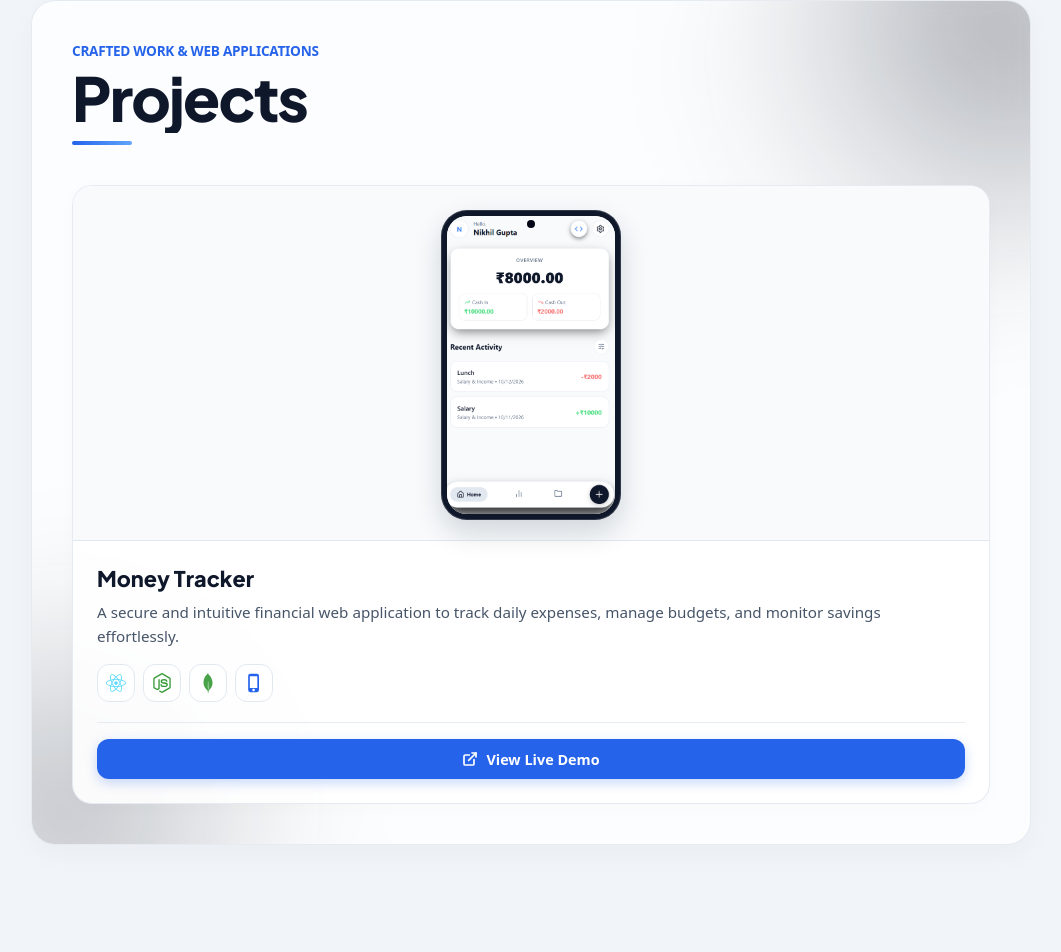
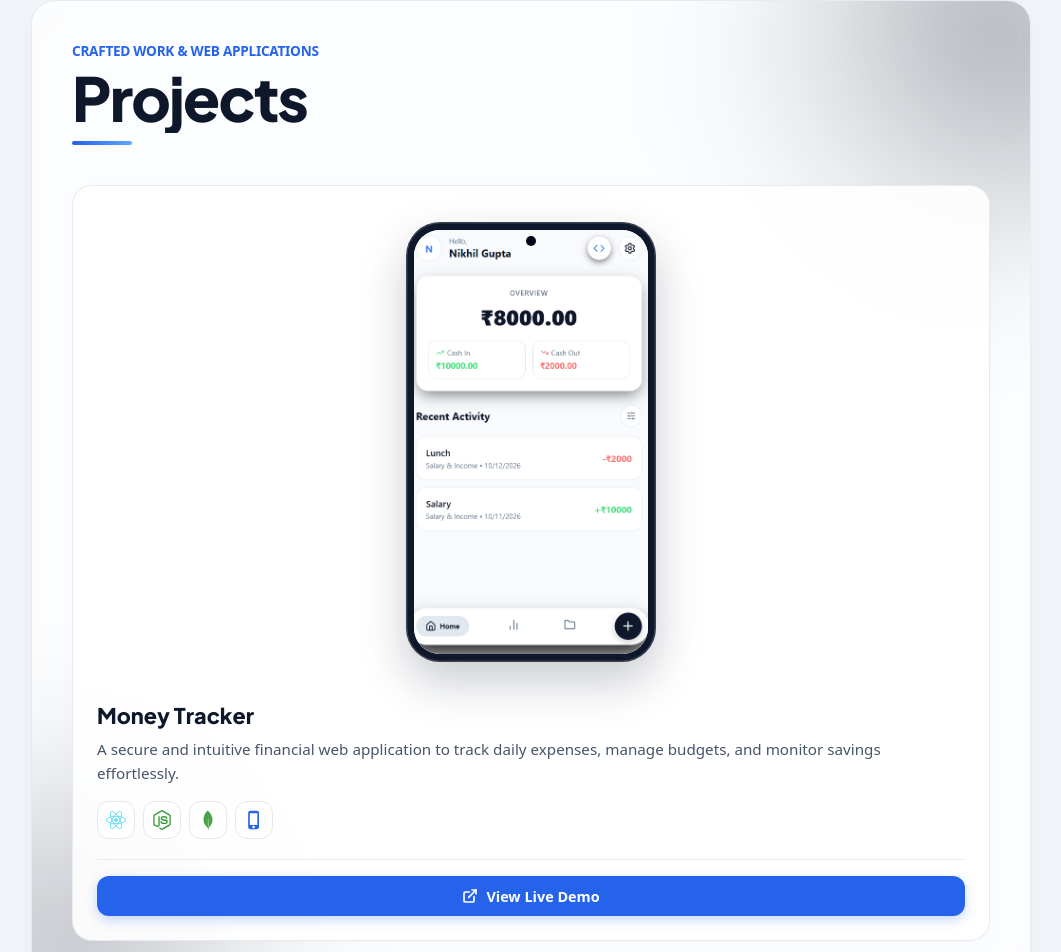
Before and after one commit to nikhildev161011-tech/My-Portfolio, a React (Vite) app: page / in a window 1280 px wide. Shown: the part 2726-3678 px from the top of the page, without its empty margins (109-1170 px from the left). Built offline with nearby package versions, Linux system fonts and the light colour scheme.

Commit message:
Update Projects.jsx

```diff
--- a/src/components/Projects.jsx
+++ b/src/components/Projects.jsx
@@ -87,6 +87,25 @@ export default function Projects() {
     }
   };
 
+  const phoneScrollVariants = {
+    hidden: {
+      opacity: 0,
+      y: 50,
+      scale: 0.9,
+      filter: "blur(6px)"
+    },
+    visible: {
+      opacity: 1,
+      y: 0,
+      scale: 1,
+      filter: "blur(0px)",
+      transition: {
+        duration: 0.85,
+        ease: [0.25, 0.1, 0.25, 1.0]
+      }
+    }
+  };
+
   return (
     <>
       <style>
@@ -163,11 +182,10 @@ export default function Projects() {
             box-shadow: 0 14px 30px rgba(37, 99, 235, 0.12);
           }
 
-          .mobile-mockup-wrapper {
+          .mobile-standalone-stage {
             width: 100%;
-            background: #f8fafc;
-            padding: 1.5rem 1rem 1.25rem 1rem;
-            border-bottom: 1px solid #e2e8f0;
+            background: transparent;
+            padding: 2.25rem 1rem 1rem 1rem;
             box-sizing: border-box;
             display: flex;
             justify-content: center;
@@ -175,12 +193,12 @@ export default function Projects() {
           }
 
           .s23-phone-frame {
-            width: 180px;
-            height: 310px;
+            width: 250px;
+            height: 440px;
             background: #0f172a;
-            border-radius: 26px;
-            padding: 6px;
-            box-shadow: 0 12px 28px rgba(15, 23, 42, 0.16), 0 0 0 1px rgba(255, 255, 255, 0.15) inset;
+            border-radius: 34px;
+            padding: 8px;
+            box-shadow: 0 20px 45px rgba(15, 23, 42, 0.22), 0 0 0 1.5px rgba(255, 255, 255, 0.18) inset;
             box-sizing: border-box;
             display: flex;
             flex-direction: column;
@@ -188,27 +206,27 @@ export default function Projects() {
             transition: transform 0.35s ease, box-shadow 0.35s ease;
           }
           .project-card:hover .s23-phone-frame {
-            transform: translateY(-4px) scale(1.02);
-            box-shadow: 0 18px 36px rgba(37, 99, 235, 0.22);
+            transform: translateY(-6px) scale(1.02);
+            box-shadow: 0 26px 50px rgba(37, 99, 235, 0.25);
           }
 
           .s23-punch-hole {
             position: absolute;
-            top: 10px;
+            top: 14px;
             left: 50%;
             transform: translateX(-50%);
-            width: 8px;
-            height: 8px;
+            width: 10px;
+            height: 10px;
             background-color: #020617;
             border-radius: 50%;
             z-index: 5;
-            box-shadow: 0 0 1px 1px rgba(255, 255, 255, 0.1);
+            box-shadow: 0 0 1px 1px rgba(255, 255, 255, 0.15);
           }
 
           .s23-screen-viewport {
             width: 100%;
             height: 100%;
-            border-radius: 20px;
+            border-radius: 26px;
             overflow: hidden;
             background: #ffffff;
             position: relative;
@@ -223,7 +241,7 @@ export default function Projects() {
             transition: transform 0.4s ease;
           }
           .project-card:hover .s23-screen-viewport img {
-            transform: scale(1.04);
+            transform: scale(1.03);
           }
 
           .project-icon-wrapper {
@@ -279,8 +297,16 @@ export default function Projects() {
               font-size: clamp(1.8rem, 5vw, 2.4rem);
             }
             .s23-phone-frame {
-              width: 160px;
-              height: 275px;
+              width: 215px;
+              height: 380px;
+              border-radius: 28px;
+              padding: 7px;
+            }
+            .s23-screen-viewport {
+              border-radius: 22px;
+            }
+            .mobile-standalone-stage {
+              padding: 1.75rem 0.5rem 0.75rem 0.5rem;
             }
           }
         `}
@@ -379,8 +405,14 @@ export default function Projects() {
                       transition={{ duration: 0.6, delay: index * 0.15, ease: "easeOut" }}
                       className="project-card"
                     >
-                      <div className="mobile-mockup-wrapper">
-                        <div className="s23-phone-frame">
+                      <div className="mobile-standalone-stage">
+                        <motion.div
+                          variants={phoneScrollVariants}
+                          initial="hidden"
+                          whileInView="visible"
+                          viewport={{ once: false, amount: 0.25 }}
+                          className="s23-phone-frame"
+                        >
                           <div className="s23-punch-hole"></div>
                           <div className="s23-screen-viewport">
                             <img
@@ -391,7 +423,7 @@ export default function Projects() {
                               }}
                             />
                           </div>
-                        </div>
+                        </motion.div>
                       </div>
 
                       <div style={{ padding: '1.5rem', display: 'flex', flexDirection: 'column', gap: '1rem', flex: 1, justifyContent: 'space-between' }}>
```
